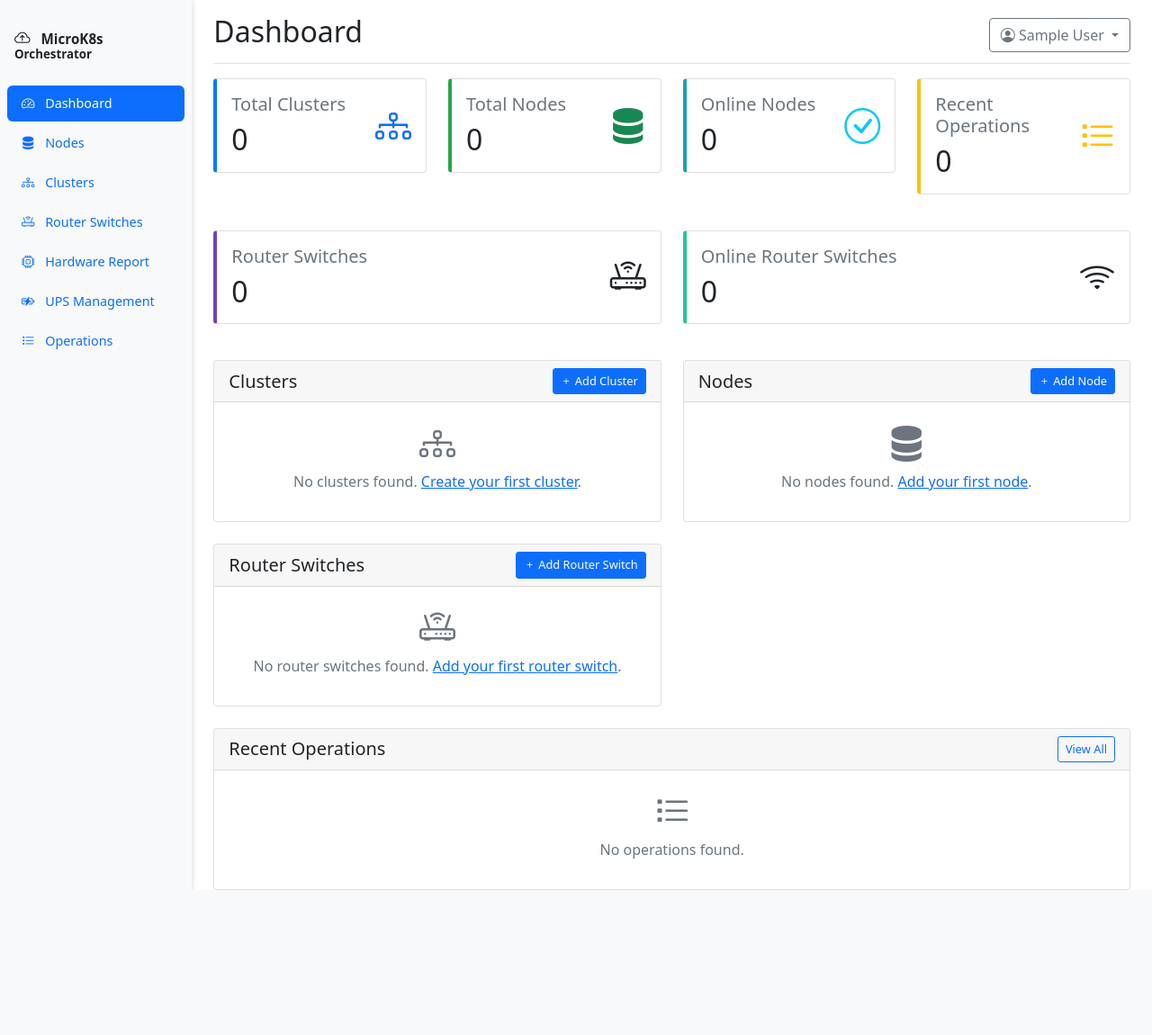
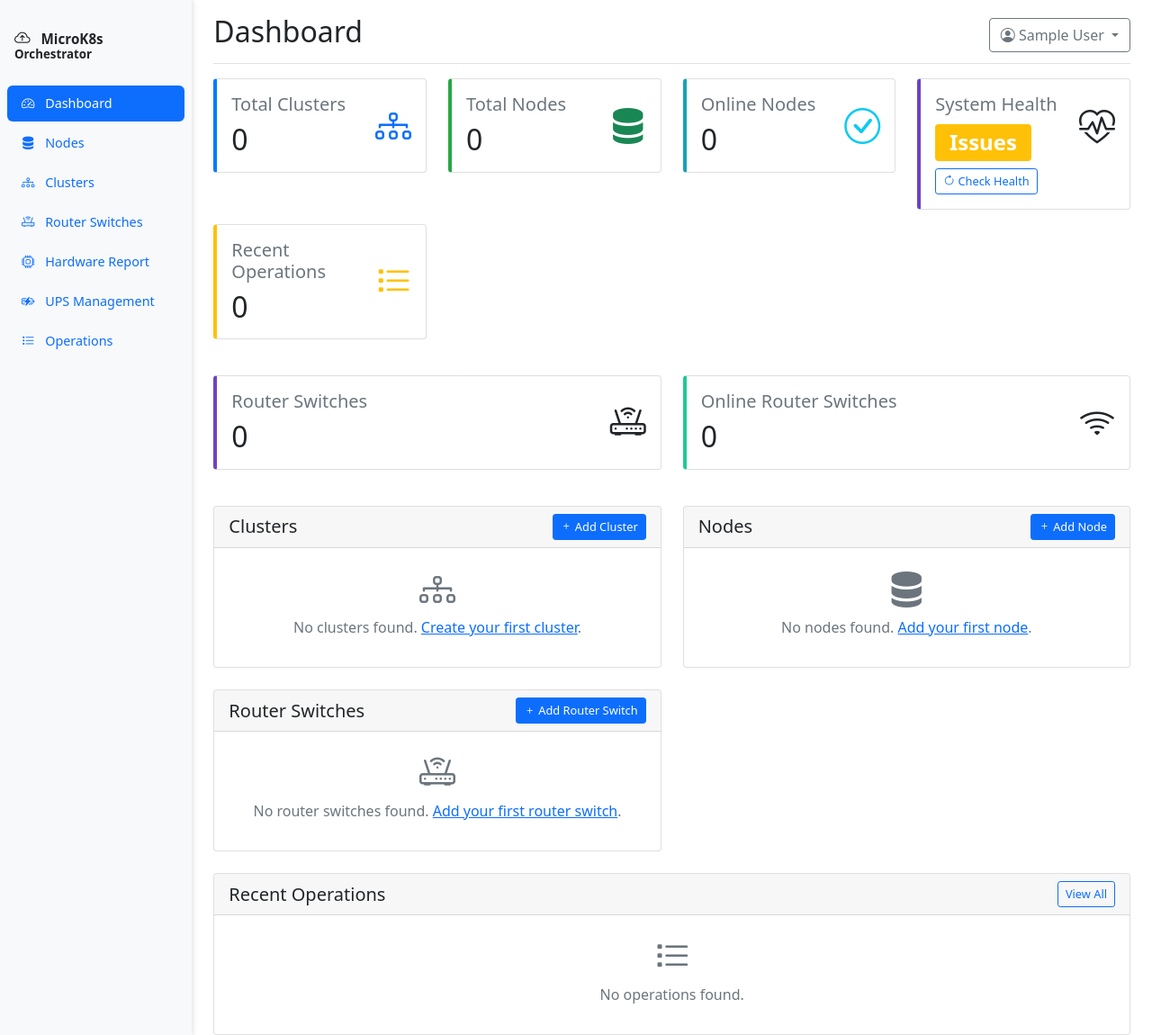
Before and after one commit to trstoyan/microk8s-cluster-orchestrator, a Flask app: page / in a window 1280 px wide. Shown: the whole page at 90% size. Before the commit the page ends 989 px from the top, so only its background shows below. Run offline with Flask 3, Linux system fonts and the light colour scheme; the visitor is signed in with stand-in values (Sample User, id 1); data that the repository does not hold is empty; parts of the project's set-up code (start-up, migrations or seed data) failed here and were passed over; some libraries are stand-ins or nearby versions.

Commit message:
Add system health check API endpoint and dashboard integration. Implement a new API route for checking system health, including comprehensive checks via the MigrationManager. Update dashboard template to display system health status with a button for manual checks. Enhance nodes template with SSH key status check and regeneration functionality, improving user interaction and management capabilities.

```diff
--- a/app/controllers/web.py
+++ b/app/controllers/web.py
@@ -329,6 +329,31 @@
         db.session.rollback()
         return jsonify({
             'success': False,
+            'error': str(e)
+        })
+
+@bp.route('/api/system/health', methods=['GET'])
+@login_required
+def api_system_health():
+    """API endpoint to check system health."""
+    from flask import jsonify
+
+    try:
+        from ..utils.migration_manager import MigrationManager
+
+        migration_manager = MigrationManager()
+        health_check = migration_manager.run_comprehensive_check()
+
+        return jsonify({
+            'overall_healthy': health_check['overall_healthy'],
+            'migration_status': health_check['migration_status'],
+            'model_validation': health_check['model_validation'],
+            'recommendations': health_check['recommendations']
+        })
+
+    except Exception as e:
+        return jsonify({
+            'overall_healthy': False,
             'error': str(e)
         })
 
--- a/app/templates/dashboard.html
+++ b/app/templates/dashboard.html
@@ -50,6 +50,29 @@
                     <div class="align-self-center">
                         <i class="bi bi-check-circle fs-1 text-info"></i>
                     </div>
+                </div>
+            </div>
+        </div>
+    </div>
+
+    <div class="col-md-3 mb-3">
+        <div class="card card-stats" style="border-left-color: #6f42c1;">
+            <div class="card-body">
+                <div class="d-flex justify-content-between">
+                    <div>
+                        <h5 class="card-title text-muted">System Health</h5>
+                        <h2 class="mb-0">
+                            <span id="system-health-status" class="badge bg-secondary">Checking...</span>
+                        </h2>
+                    </div>
+                    <div class="align-self-center">
+                        <i class="bi bi-heart-pulse fs-1 text-purple"></i>
+                    </div>
+                </div>
+                <div class="mt-2">
+                    <button type="button" class="btn btn-sm btn-outline-primary" onclick="checkSystemHealth()">
+                        <i class="bi bi-arrow-clockwise"></i> Check Health
+                    </button>
                 </div>
             </div>
         </div>
@@ -393,5 +416,38 @@
     setTimeout(function() {
         location.reload();
     }, 30000);
+
+    // Check system health on page load
+    document.addEventListener('DOMContentLoaded', function() {
+        checkSystemHealth();
+    });
+
+    function checkSystemHealth() {
+        const statusElement = document.getElementById('system-health-status');
+        statusElement.textContent = 'Checking...';
+        statusElement.className = 'badge bg-secondary';
+
+        fetch('/api/system/health', {
+            method: 'GET',
+            headers: {
+                'Content-Type': 'application/json'
+            }
+        })
+        .then(response => response.json())
+        .then(data => {
+            if (data.overall_healthy) {
+                statusElement.textContent = 'Healthy';
+                statusElement.className = 'badge bg-success';
+            } else {
+                statusElement.textContent = 'Issues';
+                statusElement.className = 'badge bg-warning';
+            }
+        })
+        .catch(error => {
+            statusElement.textContent = 'Error';
+            statusElement.className = 'badge bg-danger';
+            console.error('System health check failed:', error);
+        });
+    }
 </script>
 {% endblock %}
```
Also changed, not shown: app/templates/nodes.html (+62 -0 lines).
